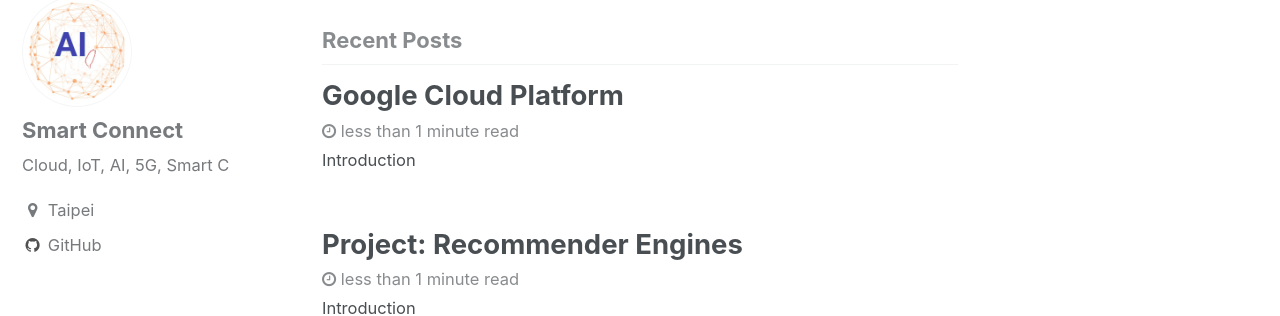
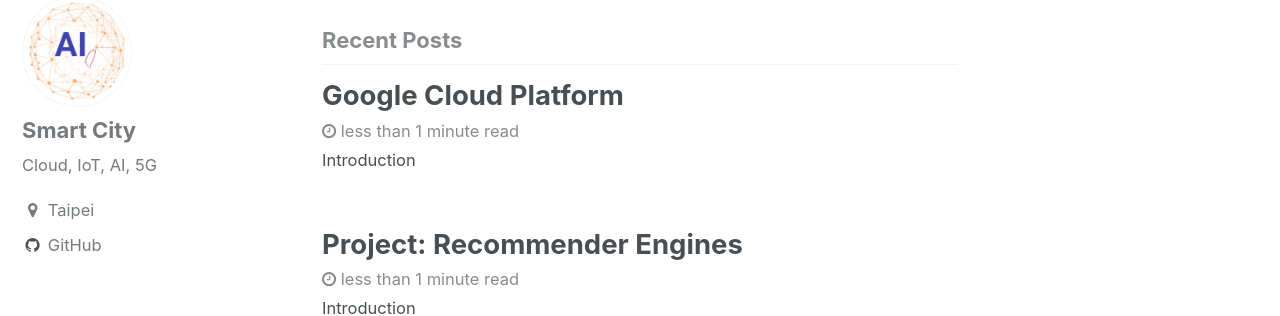
Before and after one commit to starlinking/blog, a Jekyll site: the page built from index.html, in a window 1280 px wide. Shown: the part 148-464 px from the top of the page. Built offline with Jekyll 4.4.1, drawn with Linux system fonts in a browser that asks for light colours; the list of posts is cut into pages by our own code.

Commit message:
update author name

```diff
--- a/_config.yml
+++ b/_config.yml
@@ -84,9 +84,9 @@ analytics:
 
 # Site Author
 author:
-  name             : "Smart Connect"
+  name             : "Smart City"
   avatar           : "/assets/images/ai-logo-2017.jpg"
-  bio              : "Cloud, IoT, AI, 5G, Smart C"
+  bio              : "Cloud, IoT, AI, 5G"
   location         : "Taipei"
   email            :
   uri              :
```
